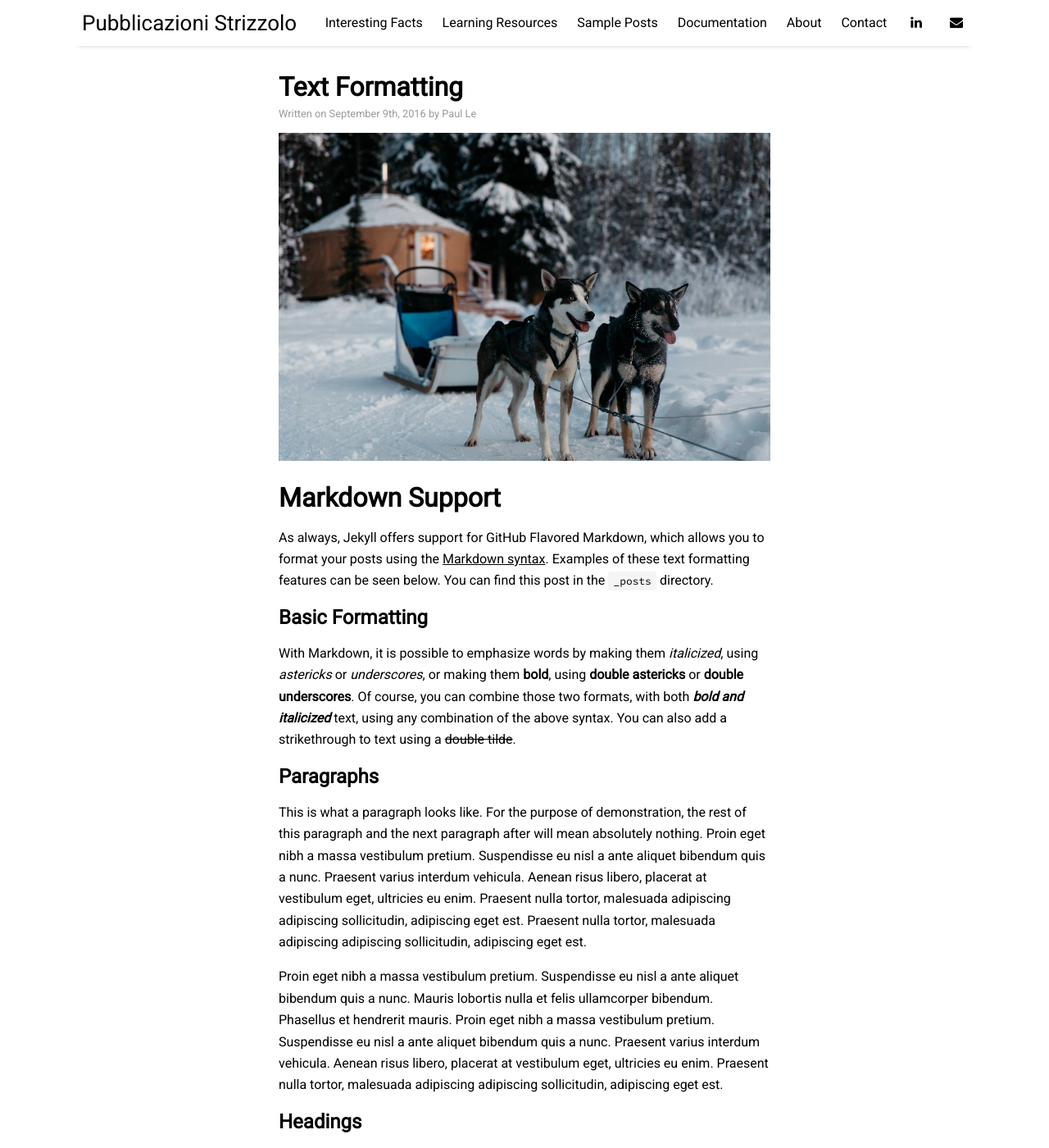
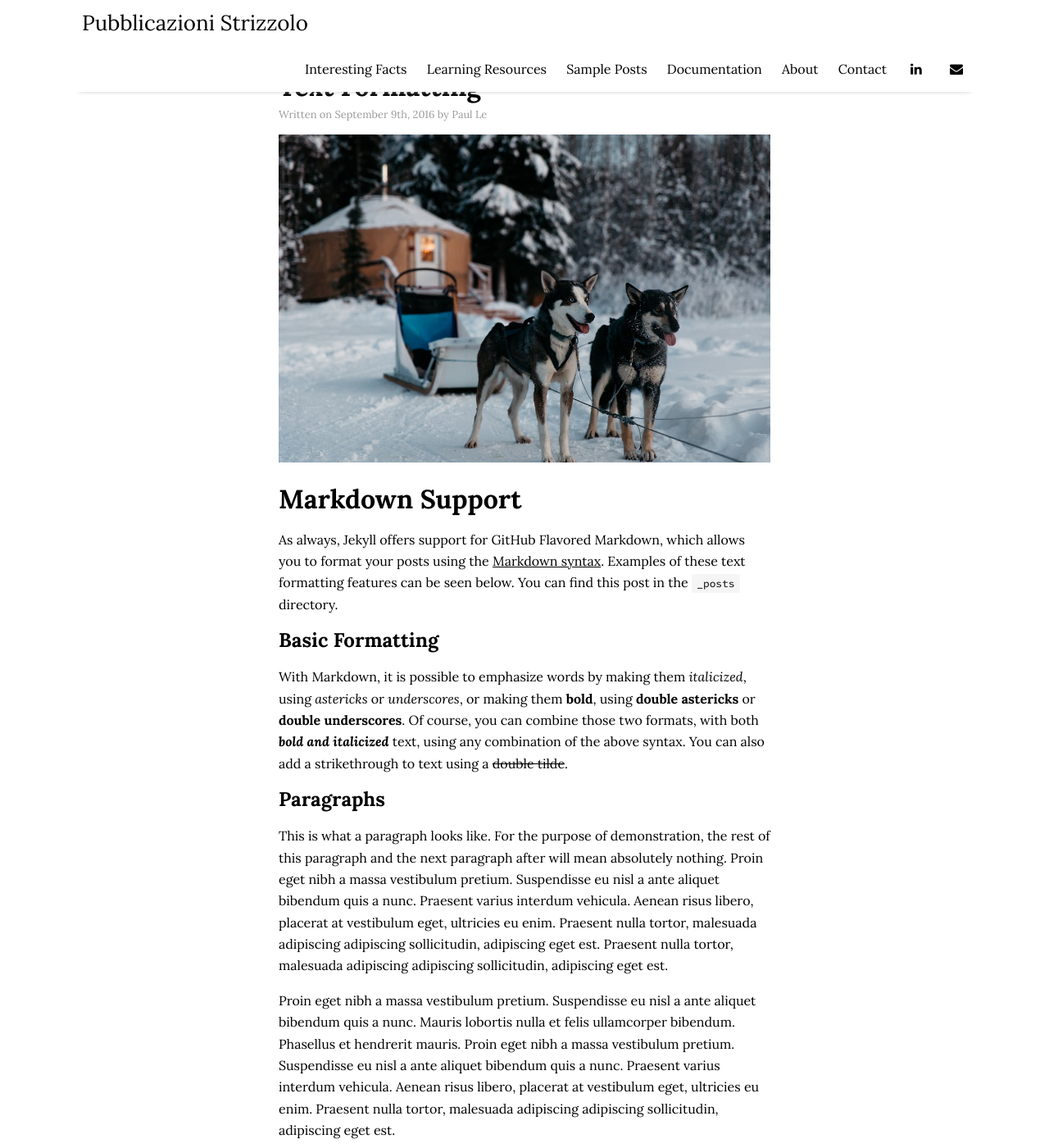
Before and after one commit to SimoneStrizzolo/simonestrizzolo.github.io, a Jekyll site: the page built from _posts/2016-09-09-text-formatting.md, in a window 1280 px wide and 1400 px high. Shown: the whole window at 82% size. Built offline with Jekyll 4.4.1, drawn with Linux system fonts in a browser that asks for light colours; nearby versions of some CDN libraries; formulas are drawn with MathJax 3; comment, search, counter and statistics services are not loaded.

Commit message:
Cambia font da Roboto a Lora
Co-Authored-By: Claude Sonnet 4.6 <noreply@anthropic.com>

```diff
--- a/assets/css/main.scss
+++ b/assets/css/main.scss
@@ -1,8 +1,10 @@
 ---
 ---
 
-$base-font-family: 'Roboto', sans-serif;
-$body-font-family: 'Roboto', sans-serif;
+@import url('https://fonts.googleapis.com/css2?family=Lora:ital,wght@0,400;0,700;1,400;1,700&display=swap');
+
+$base-font-family: 'Lora', serif;
+$body-font-family: 'Lora', serif;
 $code-font-family: "Source Code Pro", monospace;
 
 $brand-color: black;
```
